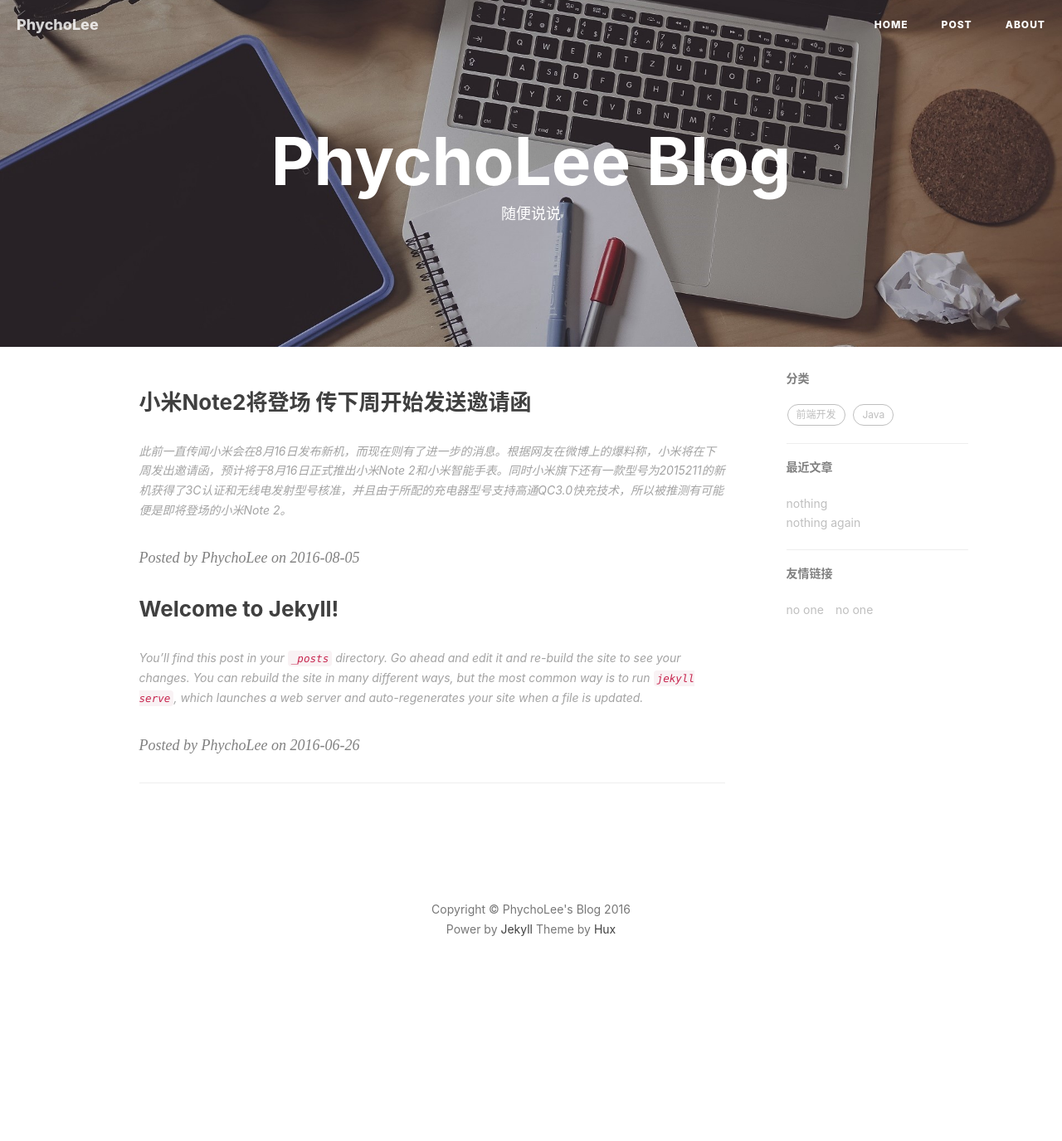
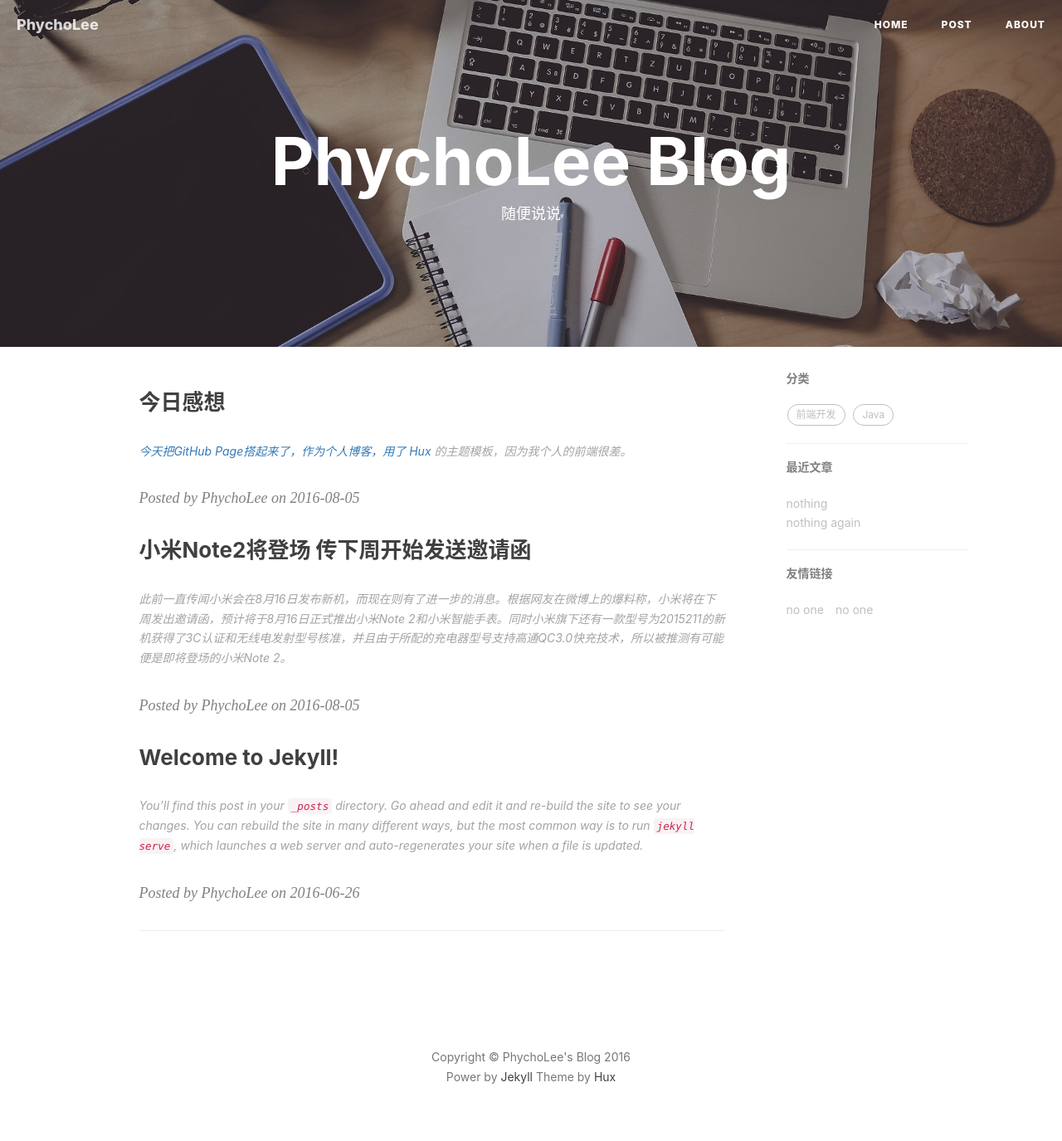
Before and after one commit to phycholee/phycholee.github.io, a Jekyll site: the page built from index.html, in a window 1280 px wide. Shown: the whole page at 83% size. Built offline with Jekyll 4.4.1, drawn with Linux system fonts in a browser that asks for light colours; the list of posts is cut into pages by our own code; before the commit the page ends 1197 px from its top, so only the background shows below that.

Commit message:
修复bug，上传一篇文章

```diff
--- a/_layouts/post.html
+++ b/_layouts/post.html
@@ -16,7 +16,7 @@
 					<span class="icon-bar"></span>
 					<span class="icon-bar"></span>
 				</button>
-				<a class="navbar-brand" href="">PhychoLee</a>
+				<a class="navbar-brand" href="/">PhychoLee</a>
 			</div>
 			<div id="huxblog_navbar" class=" ">
 				<div class="navbar-collapse" style="height: 0px;">
@@ -47,7 +47,7 @@
 					<div class="site-heading">
 						<h1 style="font-size:2.8em;">{{ page.title }}</h1>
 						<!--<hr class="small">-->
-						<span class="subheading">PhychoLee</span>
+						<span class="subheading">PhychoLee. {{page.date | date:"%Y-%m-%d" }}</span>
 					</div>
 				</div>
 			</div>
--- /dev/null
+++ b/_posts/2016-08-05-today-talk.md
@@ -0,0 +1,24 @@
+---
+layout: post
+title:  "今日感想"
+date:   2016-08-05 19:36:40 +0800
+categories: todayTalk
+---
+
+今天把GitHub Page搭起来了，作为个人博客，用了 [Hux] 的主题模板，因为我个人的前端很差。
+
+其实很早就想搭建GitHub Page，当时看到Jekyll好像有点难，就退缩了。这次经过两天的摸索，终于把一部分功能搞定了，接下来还要弄分类和分页，再来还要给自己的信息做一个完美的展示，相信不会难，只要入门了，一切就好办了。
+
+其实这篇也算是篇测试文章，但干脆给自己写点话，已经很久没有写过东西了，甚至连800字的作文也忘记怎么下手了，虽然是一个理科生，但也应该好好学学吹牛逼，不对是表达能力。心里清楚却无从下口，不能对事情进行清晰合理的表达，这是为目前很大的缺点。
+
+好了，今天的感想到此为止，不会长篇大论，也不必要，改天再来完善。
+
+三星Galaxy Note7好美，虽然还是觉得没超过S7 edge。不过反正没钱。
+<img src="/assets/posts_img/20160805/20160805_todaytalk01.jpg" alt="三星Galaxy Note7" width="690px">
+
+蓝色简直美爆
+<img src="/assets/posts_img/20160805/20160805_todaytalk02.jpg" alt="三星Galaxy Note7" width="690px">
+
+完！感觉尾巴好空啊。
+
+[Hux]: http://huangxuan.me/
```
Also changed, not shown: assets/posts_img/20160805/20160805_todaytalk01.jpg (added), assets/posts_img/20160805/20160805_todaytalk02.jpg (added), 4 other files.
